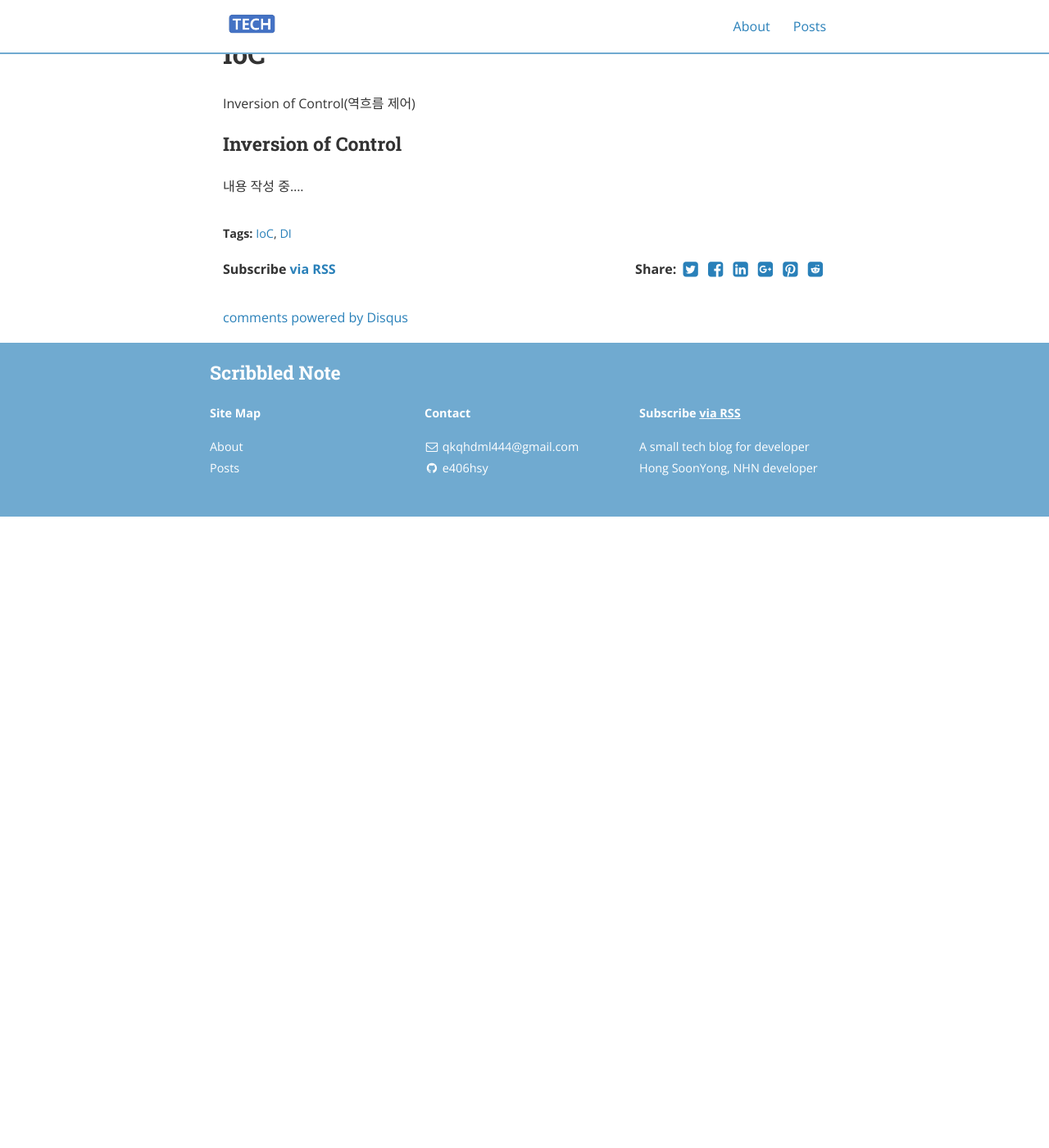
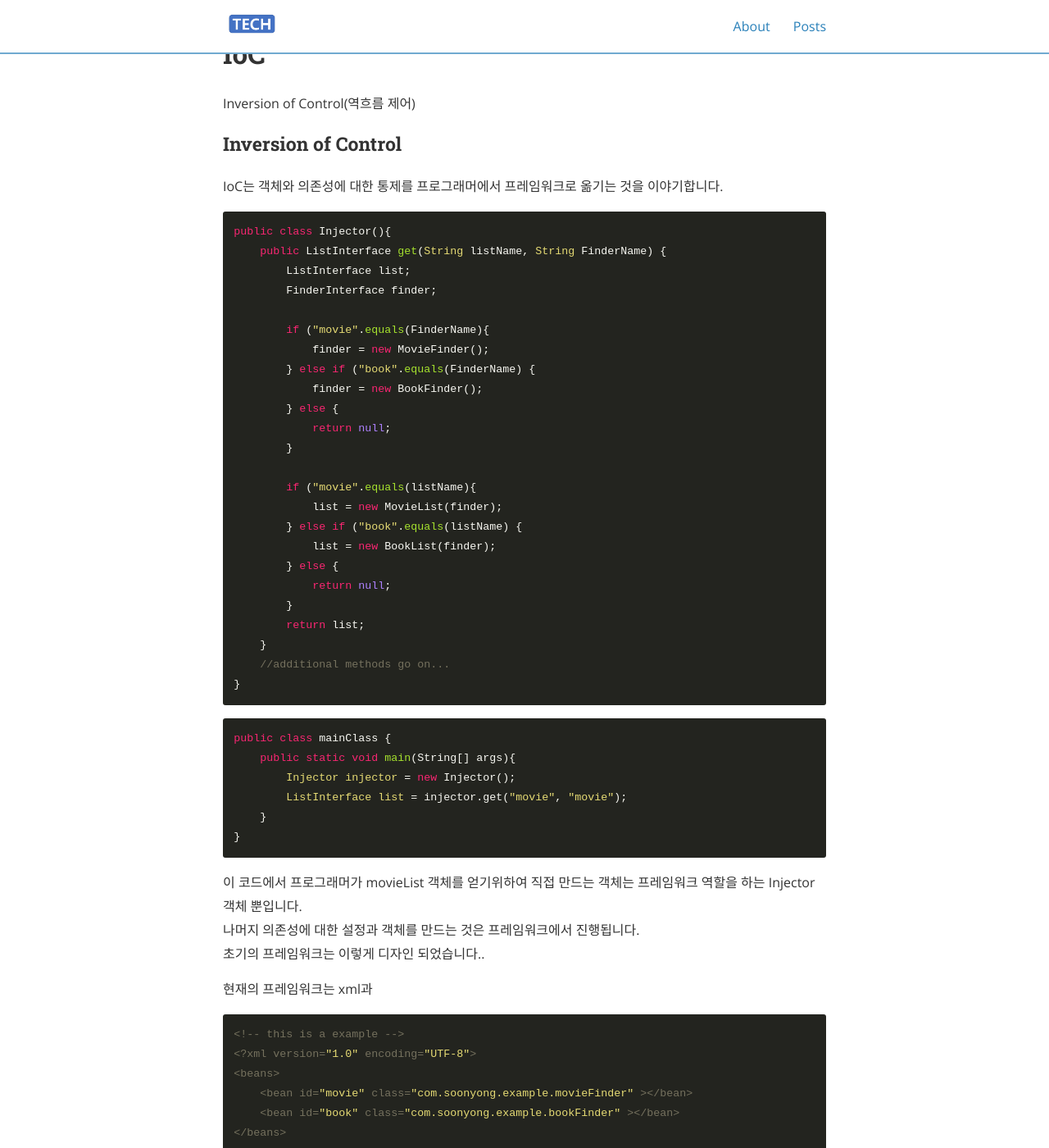
Before and after one commit to e406hsy/e406hsy.github.io, a Jekyll site: the page built from _posts/2020-01-25-IoC_DI.md, in a window 1280 px wide and 1400 px high, scrolled down 1634 px. Shown: the whole window at 82% size. Built offline with Jekyll 4.4.1, drawn with Linux system fonts in a browser that asks for light colours; nearby versions of some CDN libraries; comment, search, counter and statistics services are not loaded; before the commit the page ends 2264 px from its top, so only the background shows below that; some of the changed text lies outside the part shown.

Commit message:
modified:   _posts/2020-01-25-IoC_DI.md 		add contents

````diff
--- a/_posts/2020-01-25-IoC_DI.md
+++ b/_posts/2020-01-25-IoC_DI.md
@@ -60,5 +60,58 @@ MovieList 객체는 FinderInterface에 의존하고 있다.
 Inversion of Control(역흐름 제어)
 
 ### Inversion of Control
+IoC는 객체와 의존성에 대한 통제를 프로그래머에서 프레임워크로 옮기는 것을 이야기합니다.
+```java
+public class Injector(){
+    public ListInterface get(String listName, String FinderName) {
+        ListInterface list;
+        FinderInterface finder;
 
-내용 작성 중....
+        if ("movie".equals(FinderName){
+            finder = new MovieFinder();
+        } else if ("book".equals(FinderName) {
+            finder = new BookFinder();
+        } else {
+            return null;
+        }
+
+        if ("movie".equals(listName){
+            list = new MovieList(finder);
+        } else if ("book".equals(listName) {
+            list = new BookList(finder);
+        } else {
+            return null;
+        }
+        return list;
+    }
+    //additional methods go on...
+}
+```
+```java
+public class mainClass {
+    public static void main(String[] args){
+        Injector injector = new Injector();
+        ListInterface list = injector.get("movie", "movie");
+    }
+}
+```
+이 코드에서 프로그래머가 movieList 객체를 얻기위하여 직접 만드는 객체는 프레임워크 역할을 하는 Injector 객체 뿐입니다.
+나머지 의존성에 대한 설정과 객체를 만드는 것은 프레임워크에서 진행됩니다.
+초기의 프레임워크는 이렇게 디자인 되었습니다..
+
+현재의 프레임워크는 xml과
+```xml
+<!-- this is a example -->
+<?xml version="1.0" encoding="UTF-8">
+<beans>
+    <bean id="movie" class="com.soonyong.example.movieFinder" ></bean>
+    <bean id="book" class="com.soonyong.example.bookFinder" ></bean>
+</beans>
+```
+Web Annotation 등을 이용하여
+```java
+// this is a example
+@Autowired
+private String name = 'movie';
+```
+원하는 객체에 대한 정보를 프레임워크에 전달합니다.
````
